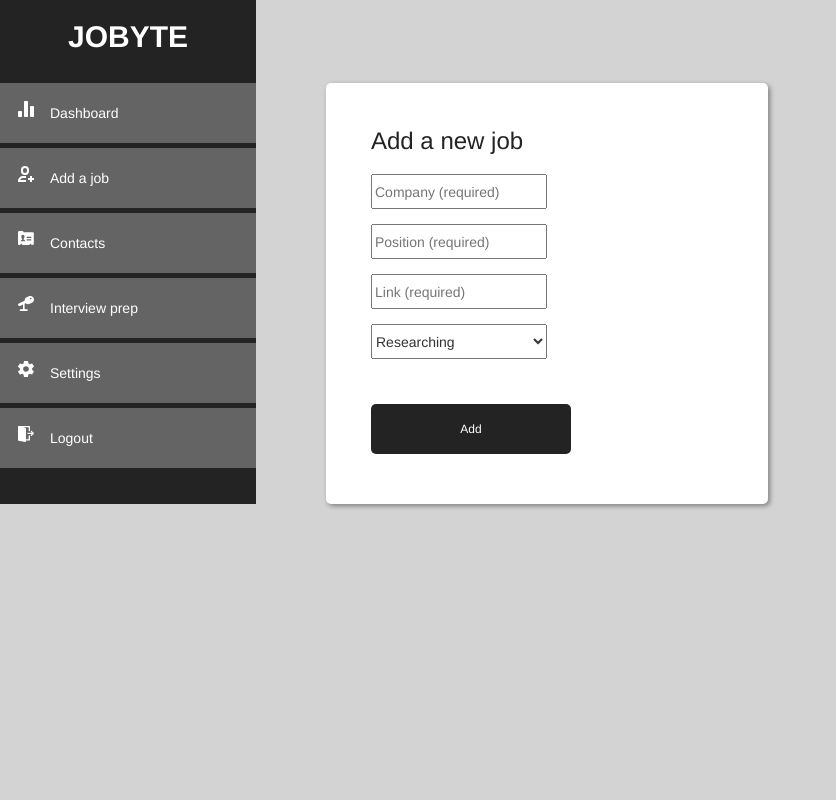
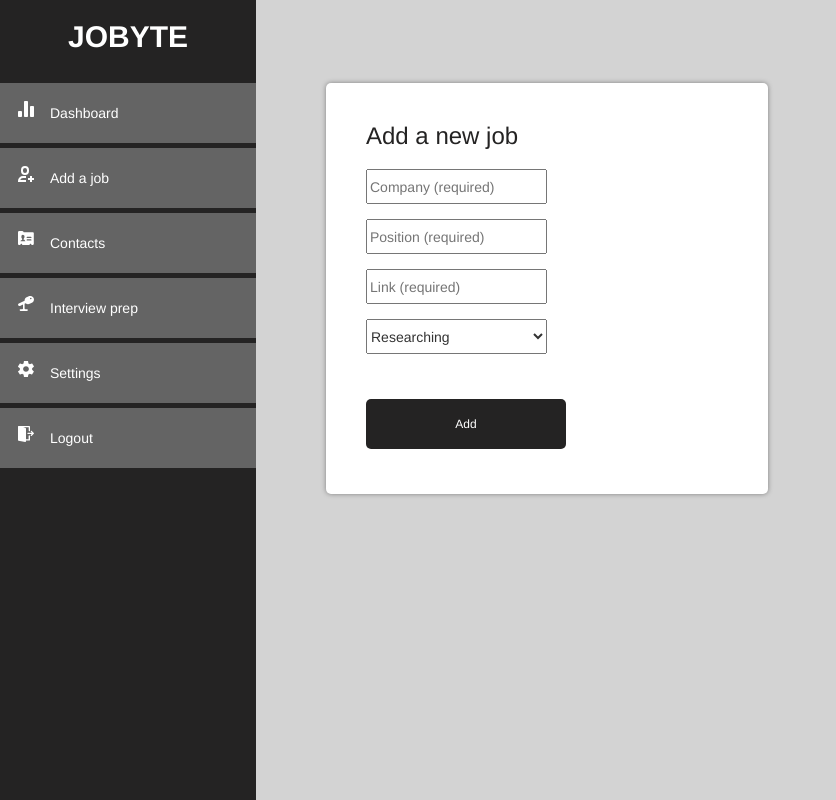
Before and after one commit to johncordano/JoByte, a React (Create React App) app in the folder client/: page /job/new in a window 1280 px wide. Shown: the whole page, without its empty margins (0-836 px from the left). Built offline with nearby package versions, Linux system fonts and the light colour scheme; no server answers.

Commit message:
Styling dashboard page

```diff
--- a/client/src/App.css
+++ b/client/src/App.css
@@ -9,9 +9,21 @@ body {
   width: 100%;
 }
 
+a {
+  color: #242323;
+  text-decoration: none;
+}
+
+a:hover {
+  background-color: #242323 !important;
+  color: white !important;
+}
+
 .page {
   display: grid;
   grid-template-columns: 20% 80%;
+  grid-template-rows: auto;
+  height: 100vh;
   grid-template-areas: 'sidebar main';
 }
 
@@ -82,15 +94,6 @@ body {
   padding: 20px;
 }
 
-.hello-container h3,
-.chart-container h3 {
-  font-size: 18px;
-  color: gray;
-  margin: 0;
-  cursor: pointer;
-  font-weight: 400;
-}
-
 .hello-container p {
   width: 50%;
   float: left;
@@ -105,11 +108,6 @@ body {
   margin-top: 46px;
 }
 
-/* .total-applied img,
-.scheduled-interview img {
-  width: 50%;
-  padding-right: 20px;
-} */
 .total-researching svg {
   width: 100%;
   margin: 0 auto;
@@ -133,14 +131,23 @@ body {
 }
 
 .new-job,
-.job-info {
+.job-info,
+.chart-container,
+.tab-container {
   background: white;
-  margin: 83px 50% 0 70px;
-  padding: 45px;
+  padding: 40px;
   border-radius: 5px;
-  box-shadow: 2px 2px 5px grey;
+  box-shadow: 0 0 5px grey;
 }
 
+.tab-container a {
+  width: 150px !important;
+  text-align: center !important;
+}
+
+.new-job {
+  margin: 83px 50% 0 70px;
+}
 .add-btn {
   background: #242323;
   color: white !important;
@@ -171,8 +178,9 @@ body {
   width: 100%;
 }
 
-.table-job h2,
-.new-job h2 {
+.table-job h3,
+.new-job h3,
+.chart-container h3 {
   font-size: 24px;
   color: #242323;
   margin-top: 0;
@@ -182,7 +190,6 @@ body {
 .table-job thead {
   text-align: left;
   background: #f5f5f5;
-  color: #b2b2b2;
   line-height: 45px;
   text-transform: uppercase;
   font-size: 12px;
@@ -215,15 +222,13 @@ tbody td {
   background: #242323;
   color: white !important;
   width: 100px;
-  padding: 10px 0;
+  height: 30px;
+  border: none;
+  border-radius: 5px;
   text-align: center;
   text-decoration: none;
   font-size: 12px;
   cursor: pointer;
-}
-
-#view-btn {
-  width: 50px !important;
 }
 
 /* View job */
--- a/client/src/components/AddJob.js
+++ b/client/src/components/AddJob.js
@@ -52,7 +52,7 @@ class AddJob extends Component {
         <Navbar />
         <div className="main">
           <div className="new-job">
-            <h2>Add a new job</h2>
+            <h3>Add a new job</h3>
             <form className="add-form">
               <input
                 className="input-label"
--- a/client/src/components/Dashboard.js
+++ b/client/src/components/Dashboard.js
@@ -110,8 +110,7 @@ class Dashboard extends React.Component {
         <div className="main">
           <div className="container-dashboard">
             <div className="hello-container">
-              <h3>Hello Ana,</h3>
-              <p>Check out your progress. </p>
+              <h3>Hello Ana</h3>
             </div>
             <div className="chart-container" onClick={this.handleMyJobsClick.bind(this)}>
               <h3>My Jobs</h3>
@@ -129,7 +128,7 @@ class Dashboard extends React.Component {
               />
             </div>
 
-            <Tabs defaultActiveKey={1} className="tab-container">
+            <Tabs defaultActiveKey={1} className="tab-container" id="tabs">
               <Tab eventKey={1} title="My Jobs">
                 <Myjobs jobs={this.state.jobsArray} />
               </Tab>
--- a/client/src/components/Myjobs.js
+++ b/client/src/components/Myjobs.js
@@ -24,11 +24,11 @@ class Myjobs extends Component {
         <table className="rtable">
           <thead>
             <tr>
-              <th>Company</th>
-              <th>Position</th>
-              <th>Link</th>
-              <th>Status</th>
-              <th />
+              <th width="60px">Company</th>
+              <th width="60px">Position</th>
+              <th width="100px">Link</th>
+              <th width="60px">Status</th>
+              <th width="10px" />
             </tr>
           </thead>
           <tbody className="tbody saved-jobs" id="saved-jobs">
@@ -39,7 +39,7 @@ class Myjobs extends Component {
                   <td>{data.position}</td>
                   <td>{data.link}</td>
                   <td>{data.status}</td>
-                  <td>
+                  <td style={{ float: 'right' }}>
                     <Link
                       to={{
                         pathname: '/job/view',
--- a/client/src/components/ResearchingTable.js
+++ b/client/src/components/ResearchingTable.js
@@ -9,7 +9,6 @@ class ResearchingTable extends Component {
   render() {
     return (
       <div className="table-job">
-        <h2>Your saved jobs</h2>
         <table className="rtable">
           <thead>
             <tr>
```
